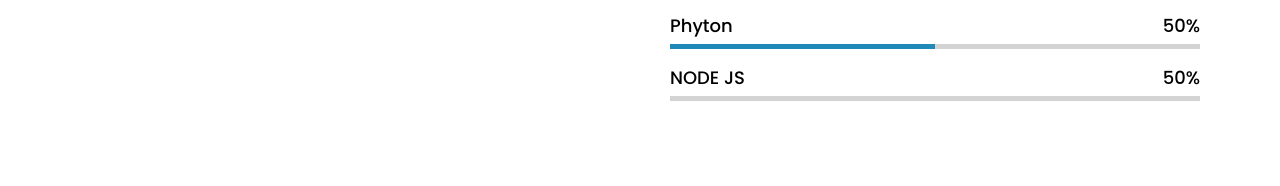
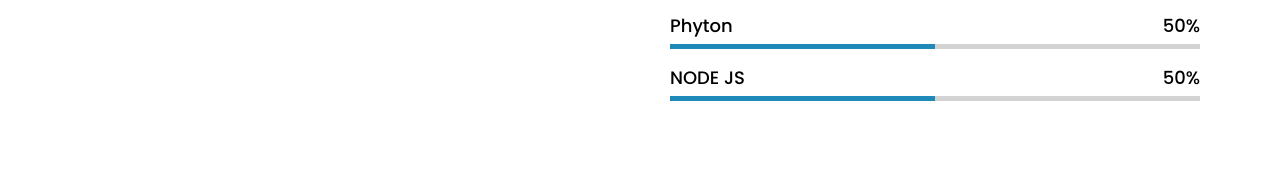
Before and after one commit to Feliper-Ramirez-R/portafolio-web, a plain HTML site: page index.html in a window 1280 px wide. Shown: the part 2111-2297 px from the top of the page. Drawn offline with nearby package versions, Linux system fonts and the light colour scheme.

Commit message:
Update style.css

```diff
--- a/style.css
+++ b/style.css
@@ -386,7 +386,9 @@ section .title::after{
 .skills-content .right .phyton::before{
     width: 50%;
 }
-
+.skills-content .right .node::before{
+     width: 50%;
+}
 /* teams section styling */
 .teams .title::after{
     content: "who with me";
```
